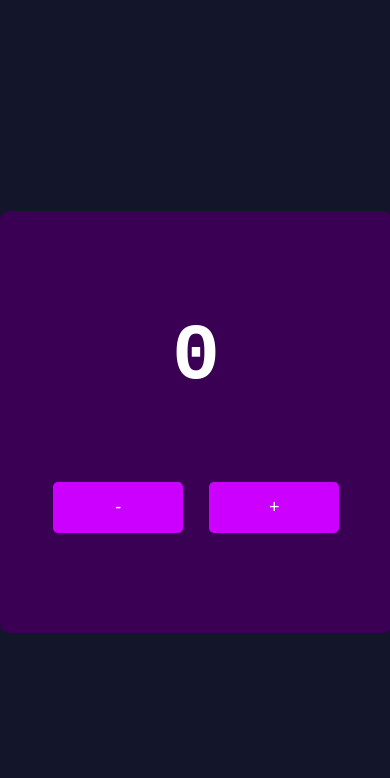
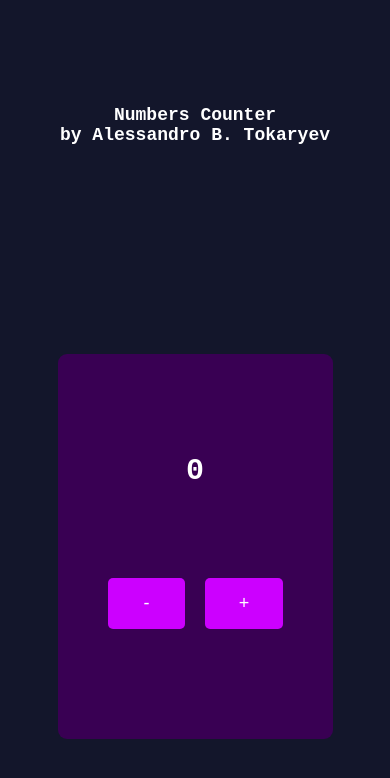
Before and after one commit to InfernalBlade/ProgettoFinaleJS---Start2Impact, a plain HTML site: page html/index.html in a window 390 px wide. Drawn offline with Linux system fonts and the light colour scheme.

Commit message:
Adjustments #1

```diff
--- a/html/index.html
+++ b/html/index.html
@@ -1,5 +1,6 @@
 <!DOCTYPE html>
 <html lang="en">
+
 <head>
   <meta charset="UTF-8">
   <meta http-equiv="X-UA-Compatible" content="IE=edge">
@@ -7,7 +8,9 @@
   <meta name="viewport" content="width=device-width, initial-scale=1.0">
   <title>Counter App - Alessandro B. Tokaryev</title>
 </head>
+
 <body>
+  <h1>Numbers Counter <br>by Alessandro B. Tokaryev</h1>
   <div class="container">
     <h1 id="numero">0</h1>
     <div class="buttons">
@@ -21,4 +24,5 @@
   </div>
   <script src="../js/index.js"></script>
 </body>
+
 </html>
--- a/styles/index.scss
+++ b/styles/index.scss
@@ -8,7 +8,6 @@ body{
     background-color: #13162b;
     display: grid;
     place-items: center;
-
     h1 {
         text-align: center;
         font-family: "Roboto Mono", monospace;
@@ -49,3 +48,30 @@ button.reset{
     border: 2px solid #cc00ff;
     color: #cc00ff;
 }
+
+
+@media only screen and (min-width:360px) and (max-width:960px){
+    body{
+        #numero{
+            font-size: 30px;
+        }
+        h1{
+            font-size: 18px;
+        }
+        .container{
+            position: relative;
+            width: 50vmin;
+            background-color: #390053;
+            padding: 100px 40px;
+            border-radius: 9px;
+        }
+    }
+
+    .buttons{
+        button{
+            margin: 10px;
+            width: 100px;
+        }
+
+    }
+}
```
Also changed, not shown: styles/index.css, 1 other file. Lines whose indentation alone changed are shown as unchanged.
